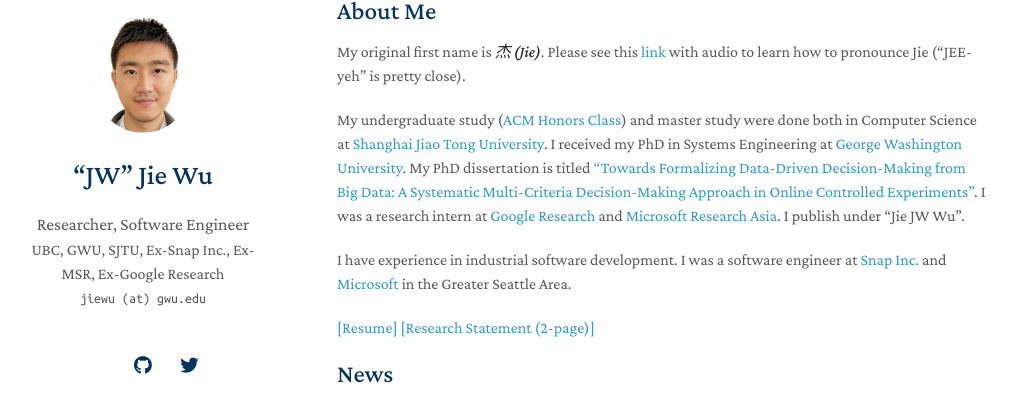
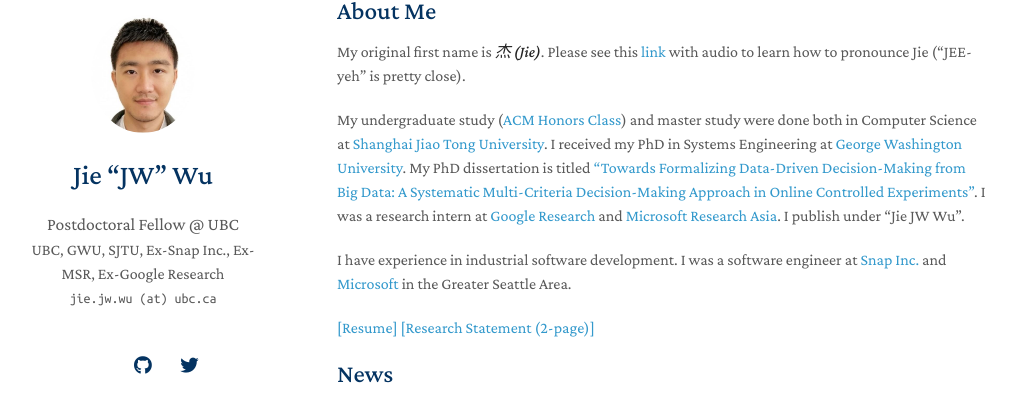
Before and after one commit to yaoyao-liu/minimal-light, a Jekyll site: the page built from index.md, in a window 1280 px wide. Shown: the part 69-464 px from the top of the page, without its empty margins (133-1150 px from the left). Built offline with Jekyll 4.4.1, drawn with Linux system fonts in a browser that asks for light colours; nearby versions of some CDN libraries; a style sheet for code colours, icons or effects is not loaded; our own code applies the rules of GitHub Pages for plain Markdown files.

Commit message:
Update _config.yml

```diff
--- a/_config.yml
+++ b/_config.yml
@@ -1,8 +1,8 @@
 # Basic Information
-title: “JW” Jie Wu
-position: Researcher, Software Engineer
+title: Jie “JW” Wu
+position: Postdoctoral Fellow @ UBC
 affiliation: UBC, GWU, SJTU, Ex-Snap Inc., Ex-MSR, Ex-Google Research
-email: jiewu (at) gwu.edu
+email: jie.jw.wu (at) ubc.ca
 
 # Search Engine Optimization (SEO)
 # The following information is used to improve the website traffic from search engines, e.g., Google.
```
